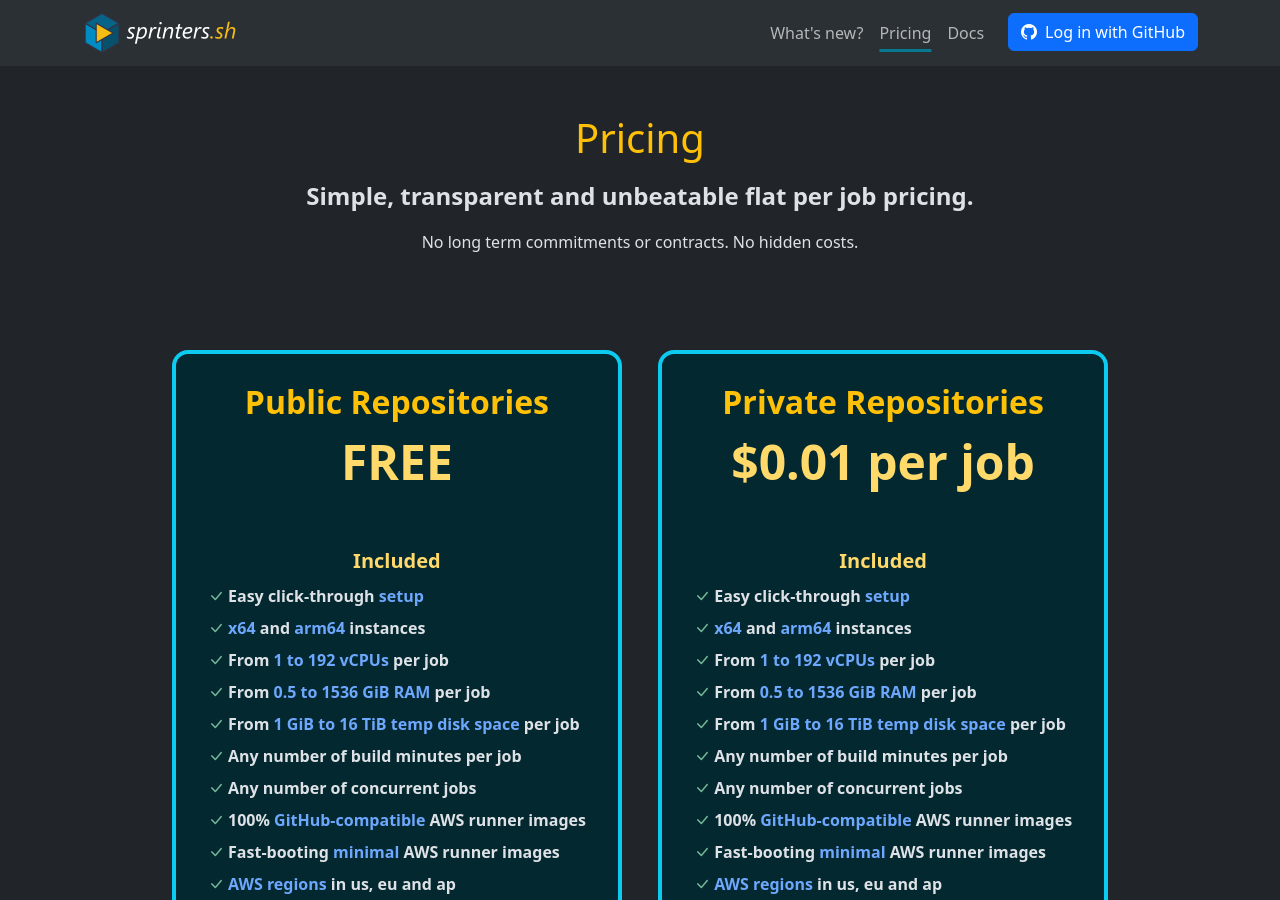
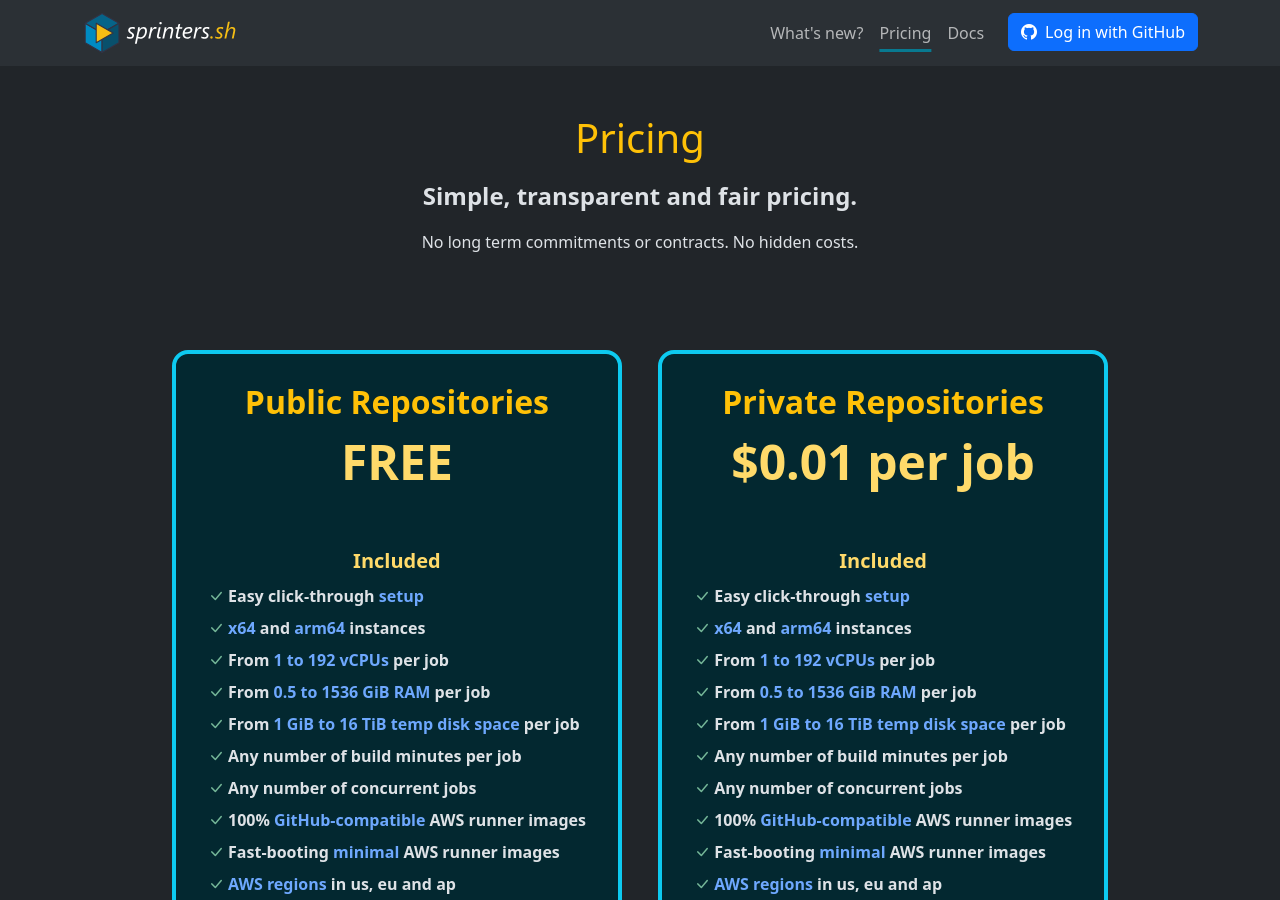
Before and after one commit to sprinters-sh/sprinters.sh, a Jekyll site: the page built from pricing.html, in a window 1280 px wide and 900 px high. Built offline with Jekyll 4.4.1, drawn with Linux system fonts in a browser that asks for light colours.

```diff
--- a/pricing.html
+++ b/pricing.html
@@ -4,7 +4,7 @@
 ---
 <div class="text-center">
     <h1 class="text-warning mt-5 mb-3">Pricing</h1>
-    <p class="fs-4"><strong>Simple, transparent and unbeatable flat per job pricing.</strong></p>
+    <p class="fs-4"><strong>Simple, transparent and fair pricing.</strong></p>
     <p class="mb-6">No long term commitments or contracts. No hidden costs.</p>
 
     <div class="border border-4 border-info p-4 bg-info-subtle m-3 rounded-4 d-inline-block"
```
Also changed, not shown: assets/new/2025-03-03-public-free.png (added).
